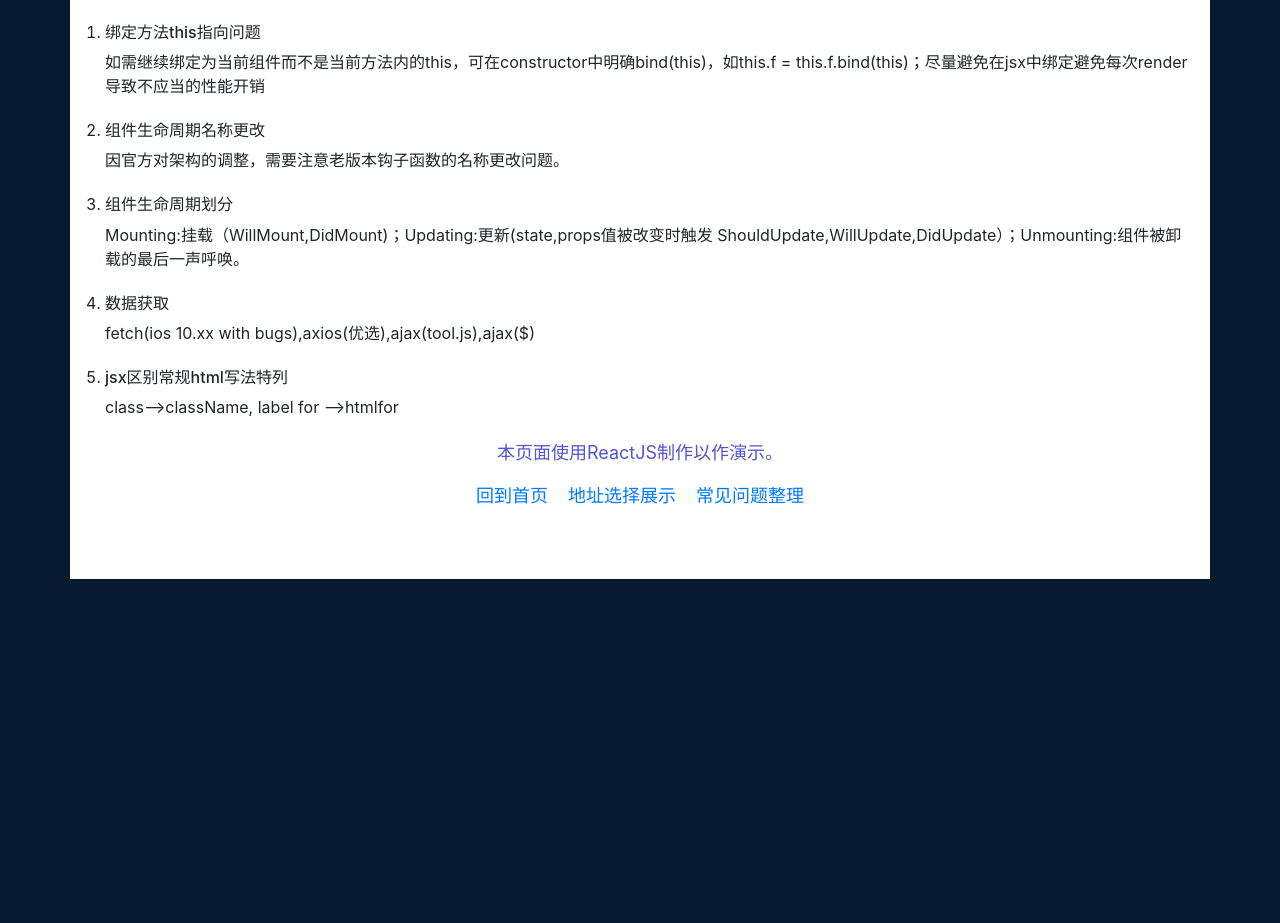
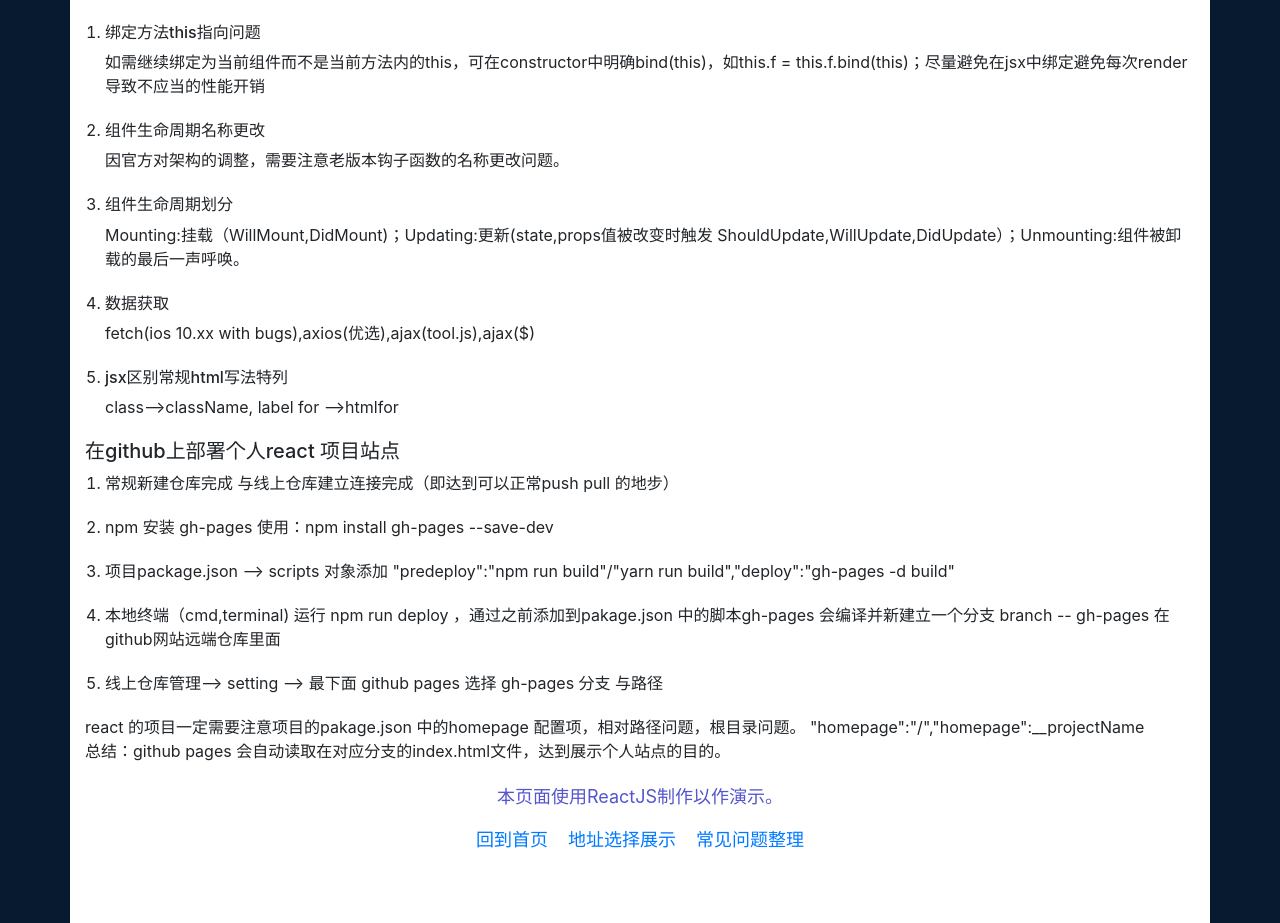
Before and after one commit to AlreadyM/resume, a React (Create React App) app: page /resume/collection in a window 1280 px wide. Before the commit the page ends 800 px from the top, so only its background shows below. Built offline with nearby package versions, Linux system fonts and the light colour scheme.

Commit message:
add gitpage publish notes

```diff
--- a/src/components/content/collection/index.js
+++ b/src/components/content/collection/index.js
@@ -1,5 +1,6 @@
 import React, { Component } from 'react';
 
+import GitPagePublish from './../gitpagepublish';
 import Footer from './../../footer';
 
 import './index.css';
@@ -43,6 +44,7 @@ class Collection extends Component {
                         )
                     })}
                 </ol>
+                <GitPagePublish/>
                 <Footer/>
             </div>
         );
--- /dev/null
+++ b/src/components/content/gitpagepublish/index.js
@@ -0,0 +1,22 @@
+import React, { Component } from 'react';
+
+class GitPagePublishGuide extends Component {
+    render() {
+        return (
+            <div className="collection-gh-page GitPagePublishGuide" style={{margin:"20px 0",}} >
+                <h5 className="title"> 在github上部署个人react 项目站点</h5>
+                <ol className="collection-body">
+                    <li>常规新建仓库完成 与线上仓库建立连接完成（即达到可以正常push pull 的地步）</li>
+                    <li>npm 安装 gh-pages 使用：npm install gh-pages --save-dev</li>
+                    <li>项目package.json --> scripts 对象添加 "predeploy":"npm run build"/"yarn run build","deploy":"gh-pages -d build"</li>
+                    <li>本地终端（cmd,terminal) 运行 npm run deploy ，通过之前添加到pakage.json 中的脚本gh-pages 会编译并新建立一个分支 branch -- gh-pages 在github网站远端仓库里面</li>
+                    <li>线上仓库管理--> setting --> 最下面 github pages 选择 gh-pages 分支 与路径</li>
+                </ol>
+                <div>react 的项目一定需要注意项目的pakage.json 中的homepage 配置项，相对路径问题，根目录问题。 "homepage":"/","homepage":__projectName</div>
+                <div className="summarize">总结：github pages 会自动读取在对应分支的index.html文件，达到展示个人站点的目的。</div>
+            </div>
+        );
+    }
+}
+
+export default GitPagePublishGuide;
```
Also changed, not shown: 1 other file (tests, documents, lock files or other folders).
